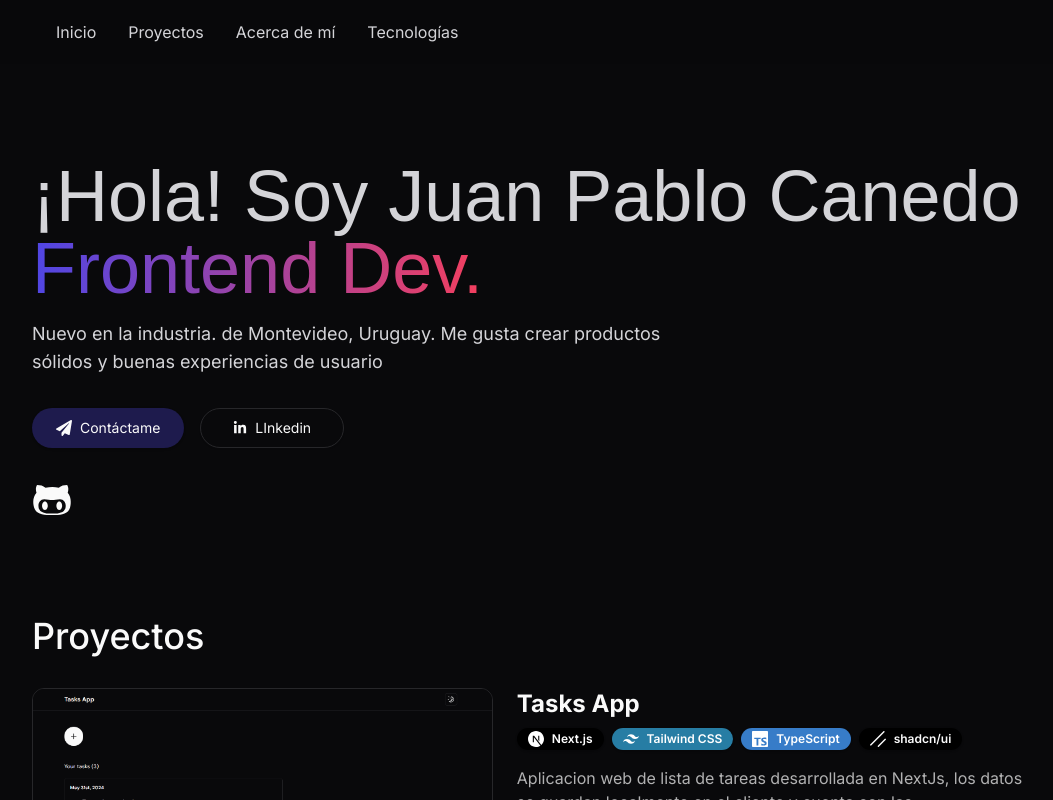
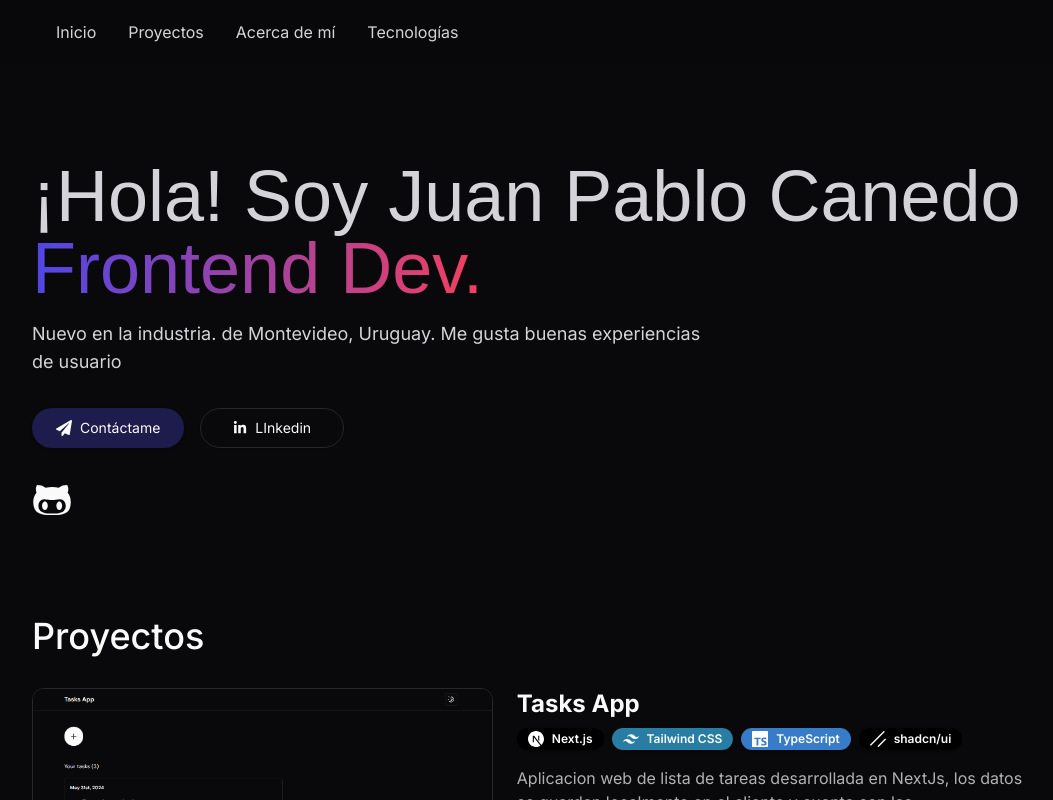
Before and after one commit to Can3do/Portfolio, a Next.js app: page / in a window 1280 px wide. Shown: the top 800 px of the page, without its empty margins (32-1085 px from the left). Built offline with nearby package versions, Linux system fonts and the light colour scheme; a web font is replaced by a local one.

Commit message:
actualizando copy de la seccion hero

```diff
--- a/src/components/heroSection/HeroSection.jsx
+++ b/src/components/heroSection/HeroSection.jsx
@@ -21,7 +21,7 @@ const HeroSection = () => {
 
 					<p className=' text-lg font-normal text-zinc-300 max-w-2xl'>
 						Nuevo en la industria. de Montevideo, Uruguay. Me gusta
-						crear productos sólidos y buenas experiencias de usuario
+						buenas experiencias de usuario
 					</p>
 				</div>
 
```
